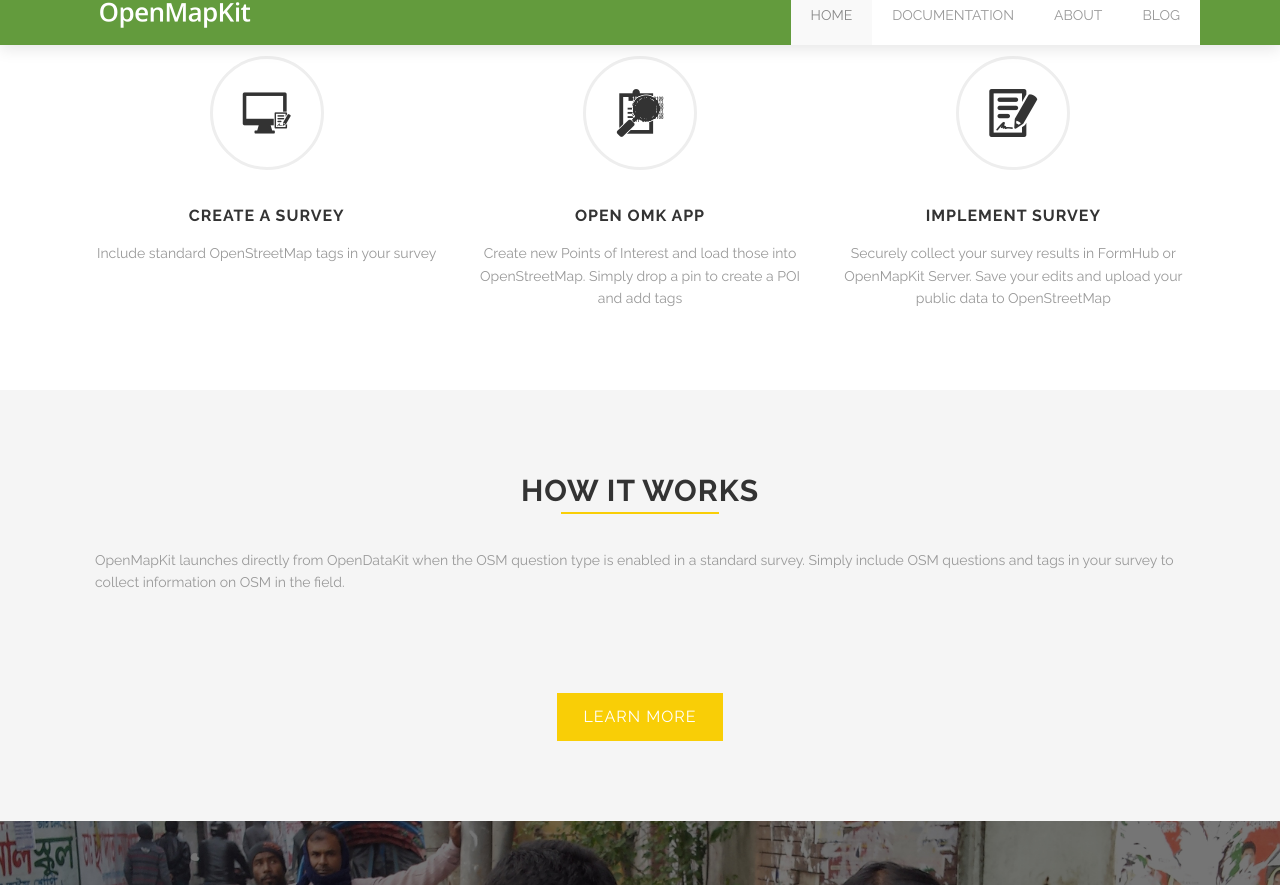
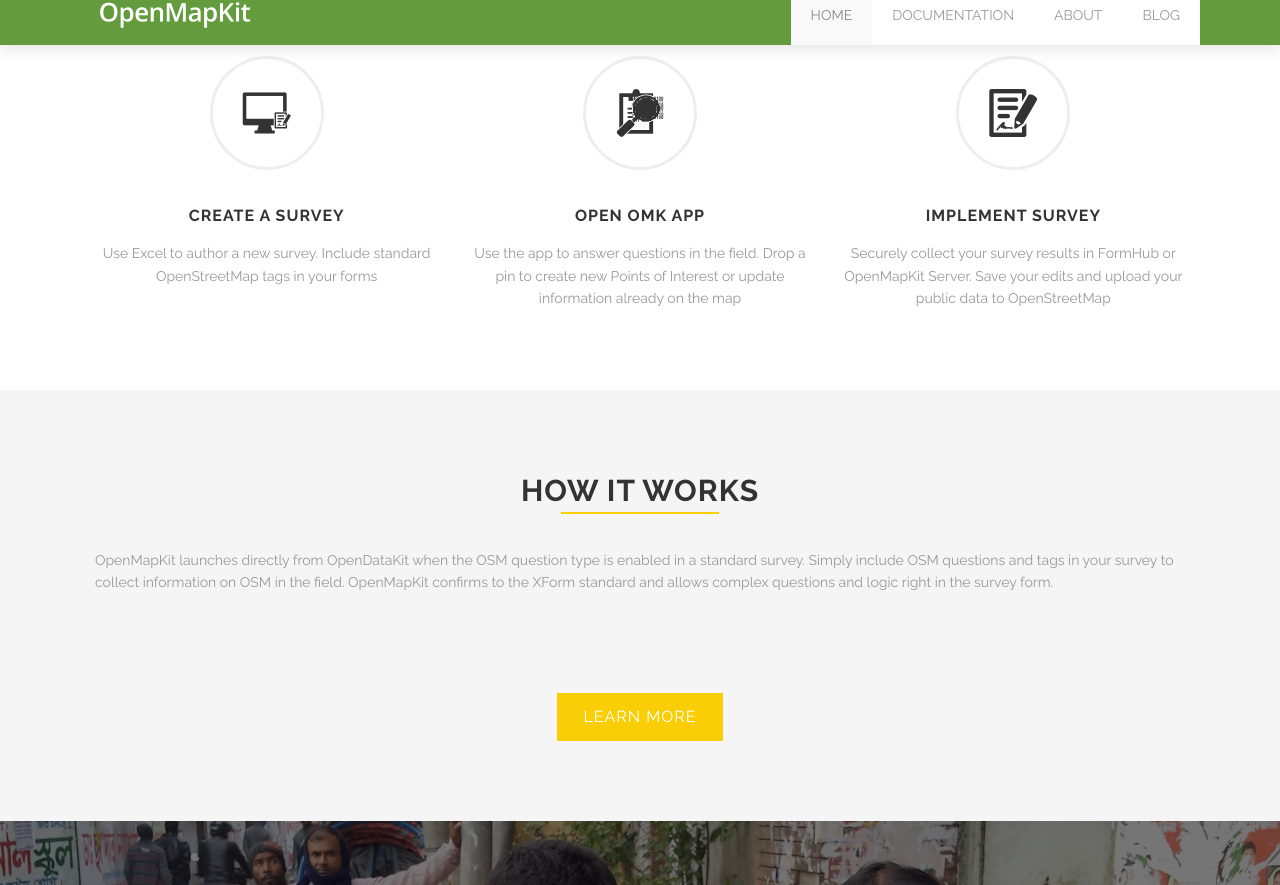
Before and after one commit to posm/OpenMapKitWebsite, a Jekyll site: the page built from index.html, in a window 1280 px wide and 900 px high, scrolled down 739 px, cut to the strip 15-900 px from the top of the window. Built offline with Jekyll 4.4.1, drawn with Linux system fonts in a browser that asks for light colours.

Commit message:
more content tweaks

```diff
--- a/_data/index.json
+++ b/_data/index.json
@@ -148,23 +148,23 @@
   ],
   "how_works": {
     "title": "How it works",
-    "text": "OpenMapKit launches directly from OpenDataKit when the OSM question type is enabled in a standard survey. Simply include OSM questions and tags in your survey to collect information on OSM in the field."
+    "text": "OpenMapKit launches directly from OpenDataKit when the OSM question type is enabled in a standard survey. Simply include OSM questions and tags in your survey to collect information on OSM in the field. OpenMapKit confirms to the XForm standard and allows complex questions and logic right in the survey form. "
   },
   "omk_features": [
     {
       "icon": "icn-icon_survey",
       "title": "Create a Survey",
-      "description": "Include standard OpenStreetMap tags in your survey"
+      "description": "Use Excel to author a new survey. Include standard OpenStreetMap tags in your forms"
     },
     {
       "icon": "icn-icon_OMK",
       "title": "Open OMK App",
-      "description": "Create new Points of Interest and load those into OpenStreetMap. Simply drop a pin to create a POI and add tags"
+      "description": "Use the app to answer questions in the field. Drop a pin to create new Points of Interest or update information already on the map"
     },
     {
       "icon": "icn-icn_surey_filled",
       "title": "Implement Survey",
-      "description": "Securely collect your survey results in FormHub or OpenMapKit Server.   Save your edits and upload your public data to OpenStreetMap"
+      "description": "Securely collect your survey results in FormHub or OpenMapKit Server. Save your edits and upload your public data to OpenStreetMap"
     }
   ]
 }
```
